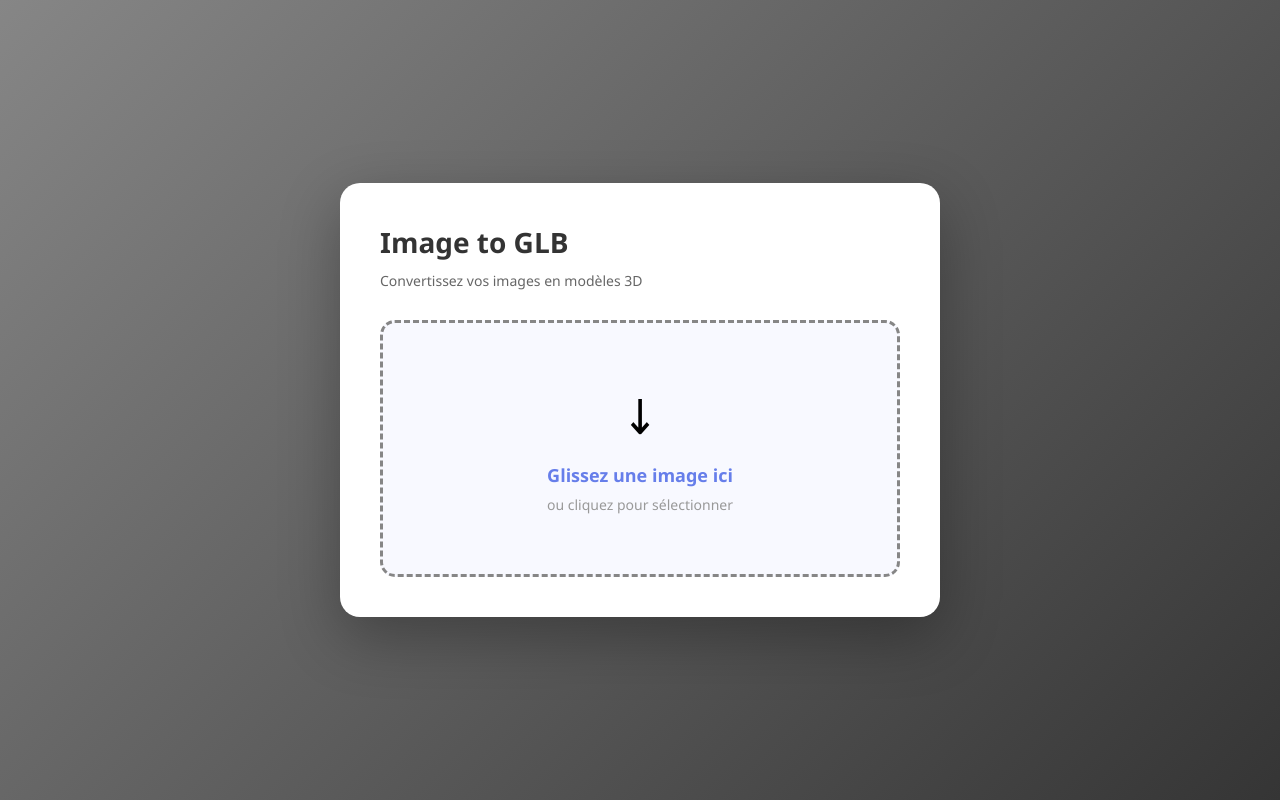
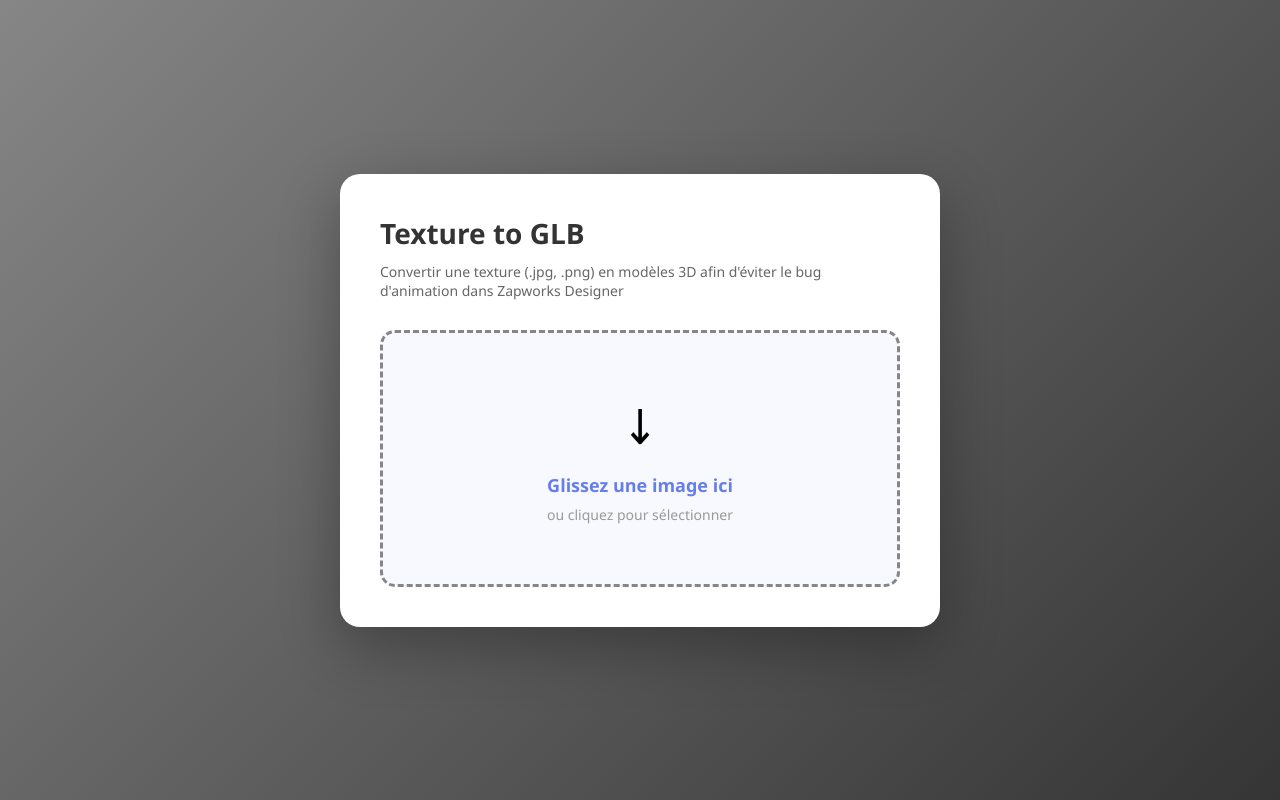
Before and after one commit to 60-hz/TextureToGlb, a plain HTML site: page index.html in a window 1280 px wide. Drawn offline with Linux system fonts and the light colour scheme.

Commit message:
text update

```diff
--- a/index.html
+++ b/index.html
@@ -163,8 +163,8 @@
 </head>
 <body>
     <div class="container">
-        <h1>Image to GLB</h1>
-        <p class="subtitle">Convertissez vos images en modèles 3D</p>
+        <h1>Texture to GLB</h1>
+        <p class="subtitle">Convertir une texture (.jpg, .png) en modèles 3D afin d'éviter le bug d'animation dans Zapworks Designer</p>
 
         <div class="drop-zone" id="dropZone">
             <div class="drop-icon">↓</div>
```
